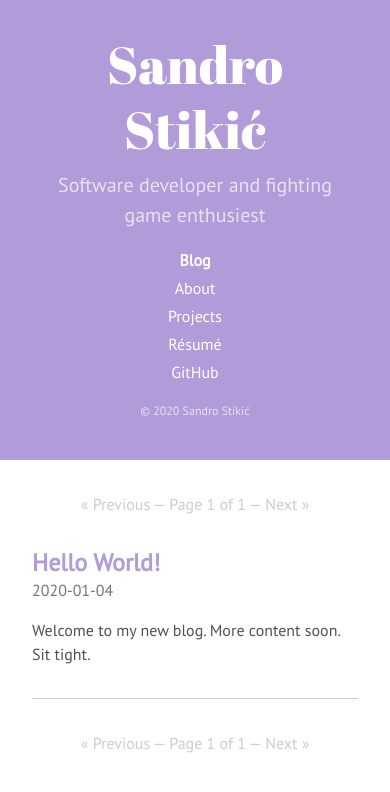
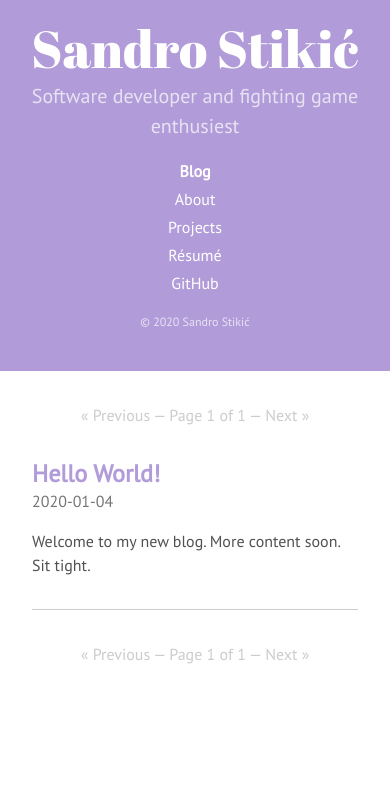
Before and after one commit to opeik/stikic.me, a Jekyll site: the page built from index.html, in a window 390 px wide. Shown: the top 792 px of the page. Built offline with Jekyll 4.4.1, drawn with Linux system fonts in a browser that asks for light colours; the list of posts is cut into pages by our own code.

Commit message:
Update mobile css

```diff
--- a/_layouts/tag.html
+++ b/_layouts/tag.html
@@ -1,9 +1,7 @@
 ---
-layout: default
+layout: page
 ---
 
-<div class="content">
-  <h1>{{ page.title }}</h1>
 {% for post in site.posts %}
     {% if post.tags contains page.tag %}
         <article class="post-body">
@@ -36,4 +34,3 @@ layout: default
         </article>
   {% endif %}
 {% endfor %}
-</div>
--- a/_layouts/tags.html
+++ b/_layouts/tags.html
@@ -1,8 +1,8 @@
 ---
 layout: page
+title: Post Tags
 ---
 
-<h1>Posts Tags</h1>
 {% for tag in page.tags %}
     <a href="/tag/{{ tag }}">{{ tag }}</a>
 {% endfor %}
--- a/_sass/hydeout/_layout.scss
+++ b/_sass/hydeout/_layout.scss
@@ -33,7 +33,7 @@ body {
 
 #sidebar {
   flex: 0 0 auto;
-  padding: $section-spacing;
+  padding: $section-spacing / 2;
 
   .site-title {
     font-family: "Abril Fatface", serif;
@@ -61,7 +61,6 @@ body {
 .content {
   background: $body-bg;
   color: $body-color;
-  padding: $section-spacing;
 }
 
 
@@ -85,19 +84,26 @@ body {
 .container > header {
   color: $sidebar-title-color;
   background: transparent;
-  margin: ($heading-spacing - $section-spacing)
-          $section-spacing
-          $section-spacing;
 
   h1, h2 {
     color: inherit;
-
-    &:last-child {
-      margin-bottom: 0;
-    }
   }
 }
 
+.container {
+    background: #fff;
+    padding: $section-spacing
+             $section-spacing
+             0;
+}
+
+.container > header {
+    color: $gray-6;
+}
+
+#sidebar .site-title {
+    margin-bottom: 0;
+}
 
 /* -----------------------------------------------------------
   Mobile view for home page)
@@ -150,6 +156,14 @@ body {
   }
 
   /* Undo mobile CSS */
+
+  #sidebar {
+    padding: $section-spacing;
+  }
+
+  #sidebar .site-title {
+    margin-bottom: 0.5rem;
+  }
 
   #sidebar, .home #sidebar {
     width: $sidebar-width;
```
Lines whose indentation alone changed are shown as unchanged.
